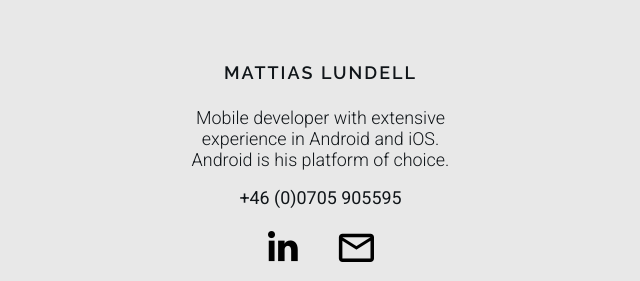
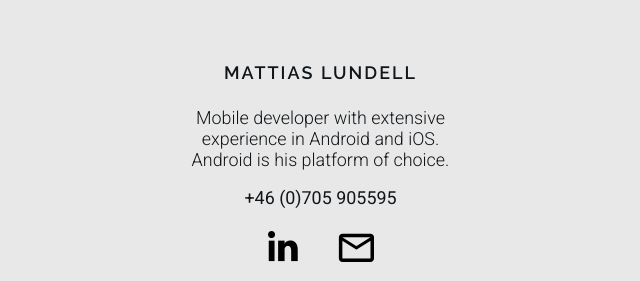
Before and after one commit to andreaskaltenbach/futurememories, a plain HTML site: page index.html in a window 1280 px wide. Shown: the part 6447-6728 px from the top of the page, 582-1222 px from the left. Drawn offline with Linux system fonts and the light colour scheme.

Commit message:
updating Mattias number

```diff
--- a/index.html
+++ b/index.html
@@ -313,7 +313,7 @@
         <description>
             Mobile developer with extensive experience in Android and iOS. Android is his platform of choice.
         </description>
-        <phone>+46 (0)0705 905595</phone>
+        <phone>+46 (0)705 905595</phone>
         <links>
             <a href="https://www.linkedin.com/in/mattias-lundell-54783464" target="_blank">
                 <img src="assets/LinkedIn.png">
```
